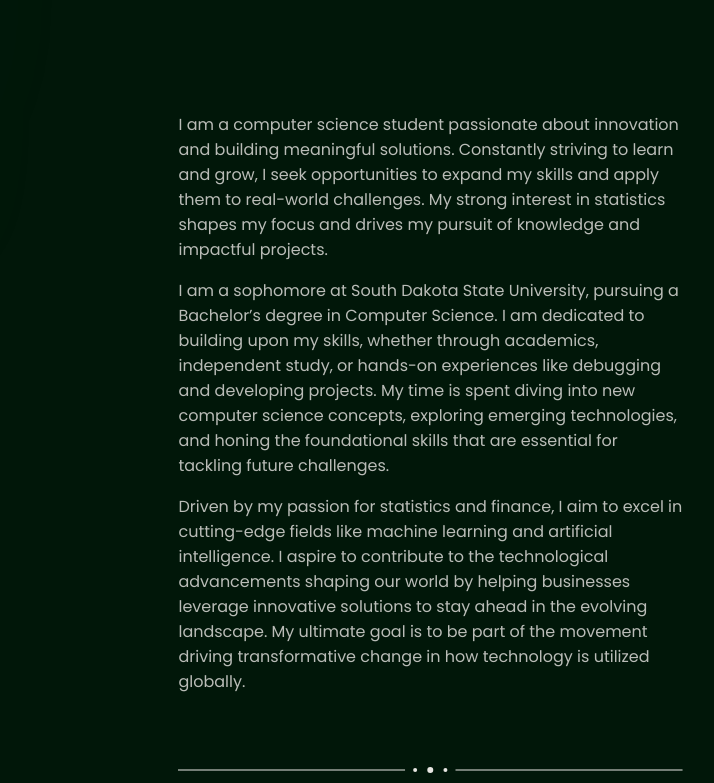
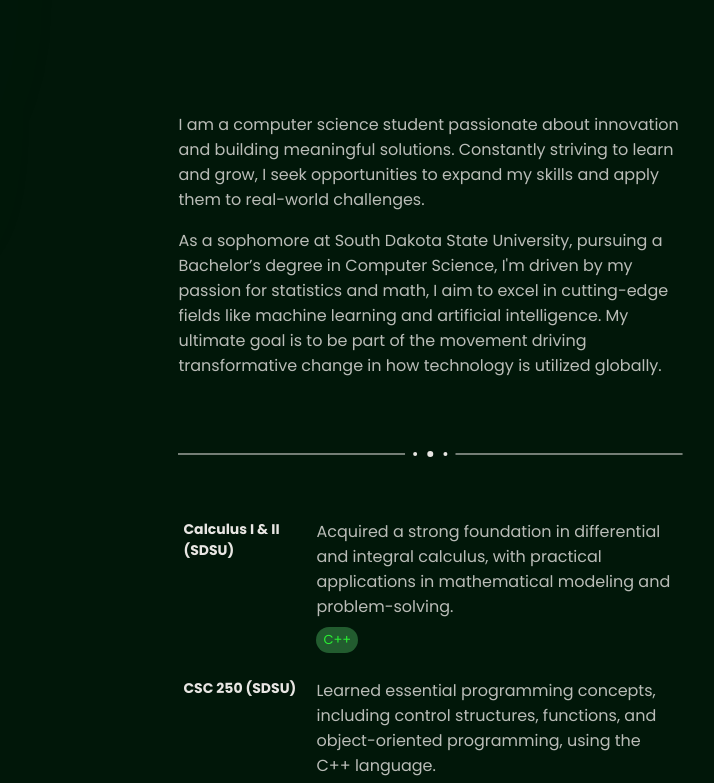
Before and after one commit to NickChan-2/PortfolioWebsite, a plain HTML site: page index.html in a window 1280 px wide. Shown: the top 783 px of the page, 433-1147 px from the left. Drawn offline with Linux system fonts and the light colour scheme.

Commit message:
shorten the about section

```diff
--- a/index.html
+++ b/index.html
@@ -83,13 +83,10 @@
         <section id="about">
           <div class="about">
             <p>
-              I am a computer science student passionate about innovation and building meaningful solutions. Constantly striving to learn and grow, I seek opportunities to expand my skills and apply them to real-world challenges. My strong interest in statistics shapes my focus and drives my pursuit of knowledge and impactful projects.
+              I am a computer science student passionate about innovation and building meaningful solutions. Constantly striving to learn and grow, I seek opportunities to expand my skills and apply them to real-world challenges.
             </p>
             <p>
-              I am a sophomore at South Dakota State University, pursuing a Bachelor’s degree in Computer Science. I am dedicated to building upon my skills, whether through academics, independent study, or hands-on experiences like debugging and developing projects. My time is spent diving into new computer science concepts, exploring emerging technologies, and honing the foundational skills that are essential for tackling future challenges.
-            </p>
-            <p>
-              Driven by my passion for statistics and finance, I aim to excel in cutting-edge fields like machine learning and artificial intelligence. I aspire to contribute to the technological advancements shaping our world by helping businesses leverage innovative solutions to stay ahead in the evolving landscape. My ultimate goal is to be part of the movement driving transformative change in how technology is utilized globally.
+              As a sophomore at South Dakota State University, pursuing a Bachelor’s degree in Computer Science, I'm driven by my passion for statistics and math, I aim to excel in cutting-edge fields like machine learning and artificial intelligence. My ultimate goal is to be part of the movement driving transformative change in how technology is utilized globally.
             </p>
           </div>
 
```
